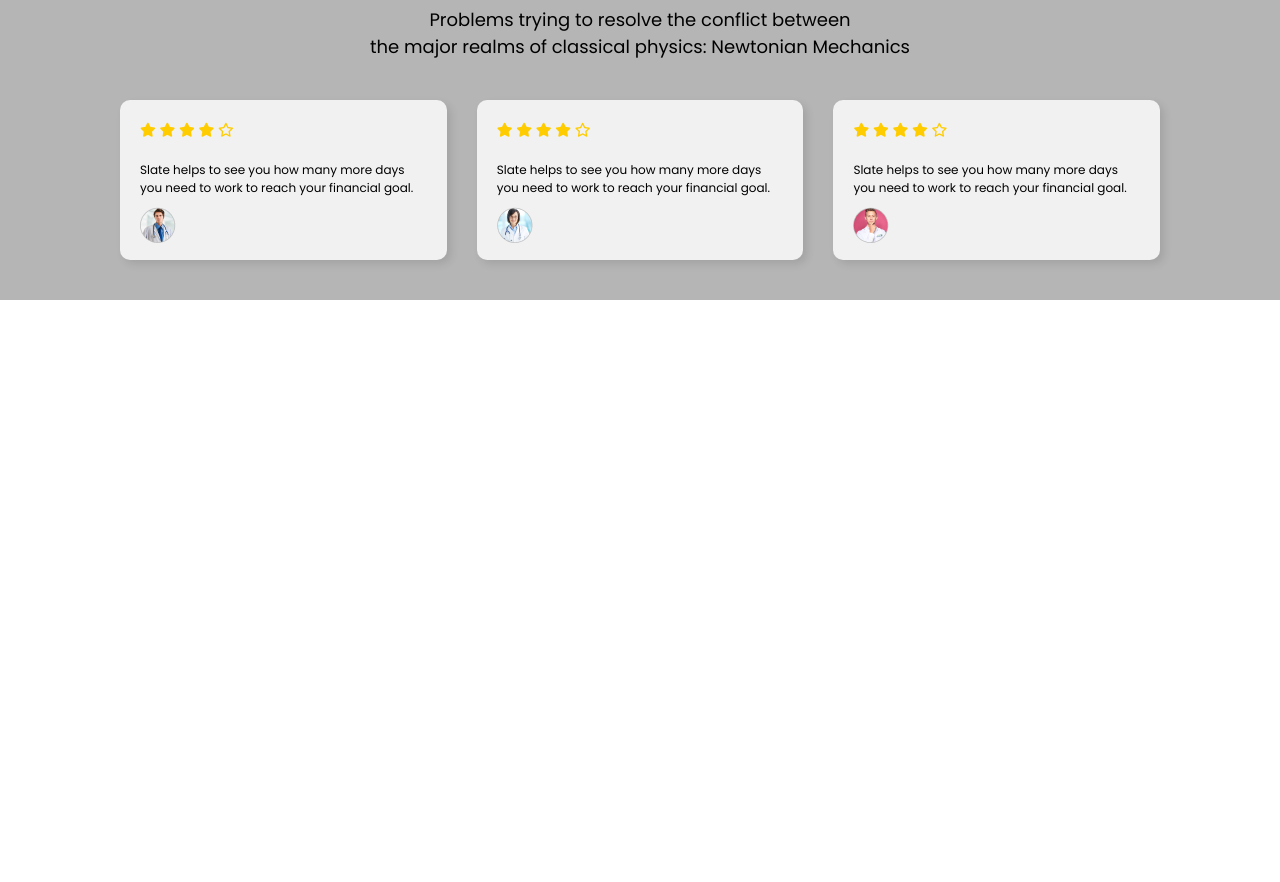
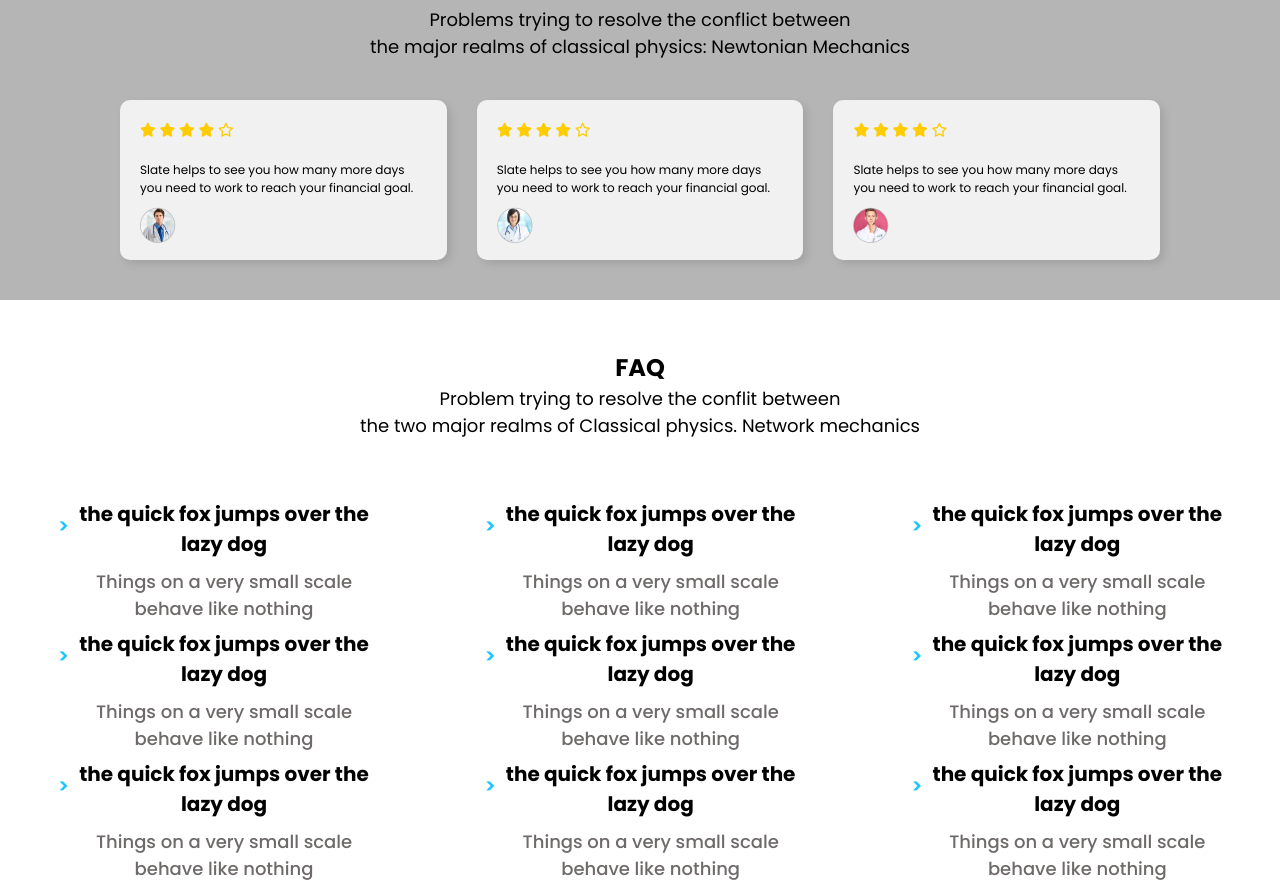
Before and after one commit to Nishant29-N/Milestone-Exam-1, a plain HTML site: page Project 2_ hospital website landing page/hospital website landing page/index.html in a window 1280 px wide. Shown: the part 1476-2358 px from the top of the page. Before the commit the page ends 1776 px from the top, so only its background shows below. Drawn offline with Linux system fonts and the light colour scheme.

Commit message:
FAQ Section

```diff
--- a/Project 2_ hospital website landing page/hospital website landing page/index.html
+++ b/Project 2_ hospital website landing page/hospital website landing page/index.html
@@ -146,6 +146,124 @@
 <!-- review-container-ends -->
 
 
+<div class="faq-content faq-height">
+    <div class="landingContent">
+        <h2>FAQ</h2>
+        <p> Problem trying to resolve the conflit between <br> the two major realms of Classical physics. Network
+            mechanics </p>
+    </div>
+    <div class="mainQuestion">
+        <div class="question">
+            <div class="arrow">
+                <span>></span>
+            </div>
+            <div class="heading">
+                <h5>the quick fox jumps over the <br>lazy dog </h5>
+                <p>
+                    Things on a very small scale <br>behave like nothing
+                </p>
+            </div>
+        </div>
+        <div class="question">
+            <div class="arrow">
+                <span>></span>
+            </div>
 
+            <div class="heading">
+                <h5>the quick fox jumps over the <br>lazy dog </h5>
+                <p>
+                    Things on a very small scale <br>behave like nothing
+                </p>
+            </div>
+        </div>
+        <div class="question">
+            <div class="arrow">
+                <span>></span>
+            </div>
+            <div class="heading">
+                <h5>the quick fox jumps over the <br>lazy dog </h5>
+                <p>
+                    Things on a very small scale <br>behave like nothing
+                </p>
+            </div>
+        </div>
+    </div>
+    <div class="mainQuestion">
+        <div class="question">
+            <div class="arrow">
+                <span>></span>
+            </div>
+
+            <div class="heading">
+                <h5>the quick fox jumps over the <br>lazy dog </h5>
+                <p>
+                    Things on a very small scale <br>behave like nothing
+                </p>
+            </div>
+        </div>
+        <div class="question">
+            <div class="arrow">
+                <span>></span>
+            </div>
+
+            <div class="heading">
+                <h5>the quick fox jumps over the <br>lazy dog </h5>
+                <p>
+                    Things on a very small scale <br>behave like nothing
+                </p>
+            </div>
+        </div>
+        <div class="question">
+            <div class="arrow">
+                <span>></span>
+            </div>
+
+            <div class="heading">
+                <h5>the quick fox jumps over the <br>lazy dog </h5>
+                <p>
+                    Things on a very small scale <br>behave like nothing
+                </p>
+            </div>
+        </div>
+    </div>
+    <div class="mainQuestion">
+        <div class="question">
+            <div class="arrow">
+                <span>></span>
+            </div>
+
+            <div class="heading">
+                <h5>the quick fox jumps over the <br>lazy dog </h5>
+                <p>
+                    Things on a very small scale <br>behave like nothing
+                </p>
+            </div>
+        </div>
+        <div class="question">
+            <div class="arrow">
+                <span>></span>
+            </div>
+
+            <div class="heading">
+                <h5>the quick fox jumps over the <br>lazy dog </h5>
+                <p>
+                    Things on a very small scale <br>behave like nothing
+                </p>
+            </div>
+        </div>
+        <div class="question">
+            <div class="arrow">
+                <span>></span>
+            </div>
+
+            <div class="heading">
+                <h5>the quick fox jumps over the <br>lazy dog </h5>
+                <p>
+                    Things on a very small scale <br>behave like nothing
+                </p>
+            </div>
+        </div>
+    </div>
+</div>
 </body>
 </html>
--- a/Project 2_ hospital website landing page/hospital website landing page/style.css
+++ b/Project 2_ hospital website landing page/hospital website landing page/style.css
@@ -289,6 +289,48 @@
       margin: 10px 20px;
     }
 
+    .faq-content{
+      align-items: flex-start;
+      margin-top: 50px;
+    }
+
+    .faq-height {
+      height: 500px;
+      text-align: center;
+    }
+    .question {
+      padding: 20px;
+    }
+    .heading > h5 {
+      font-size: 20px;
+    }
+    .heading > p {
+      margin-top: 9px;
+      color: #6f6a6a;
+      font-weight: 500;
+    }
+    .mainQuestion {
+      height: 100px;
+      width: 100%;
+      display: flex;
+      justify-content: space-around;
+      margin-top: 30px;
+    }
+    .question {
+      display: flex;
+      gap: 10px;
+    }
+    .arrow {
+      margin-top: 12px;
+    }
+    .arrow > span {
+      color: #19c6ff;
+      font-size: 20px;
+      font-weight: 600;
+    }
+
+
+
     /* Media Queries */
     @media screen and (max-width: 768px) {
       .navbar {
```
